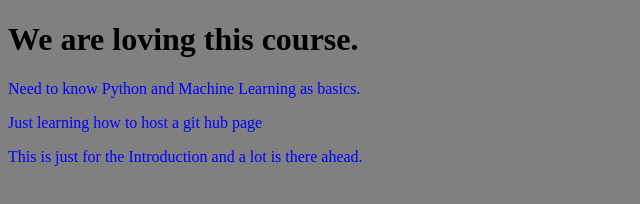
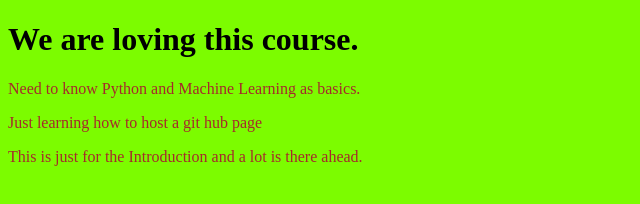
Before and after one commit to prerna963852/Assignment_1, a plain HTML site: page index.html in a window 1280 px wide. Shown: the whole page, without its empty margins (0-640 px from the left). Drawn offline with Linux system fonts and the light colour scheme.

Commit message:
To host the git hub page

```diff
--- a/index.html
+++ b/index.html
@@ -3,9 +3,9 @@
 <head>
   <title>Page Title</title>
   <style>
-    body {background-color: gray;}
+    body {background-color:lawngreen;}
     h1 {color: black;}
-    p {color: blue;}
+    p {color:brown;}
   </style>
 </head>
 <body>
```
